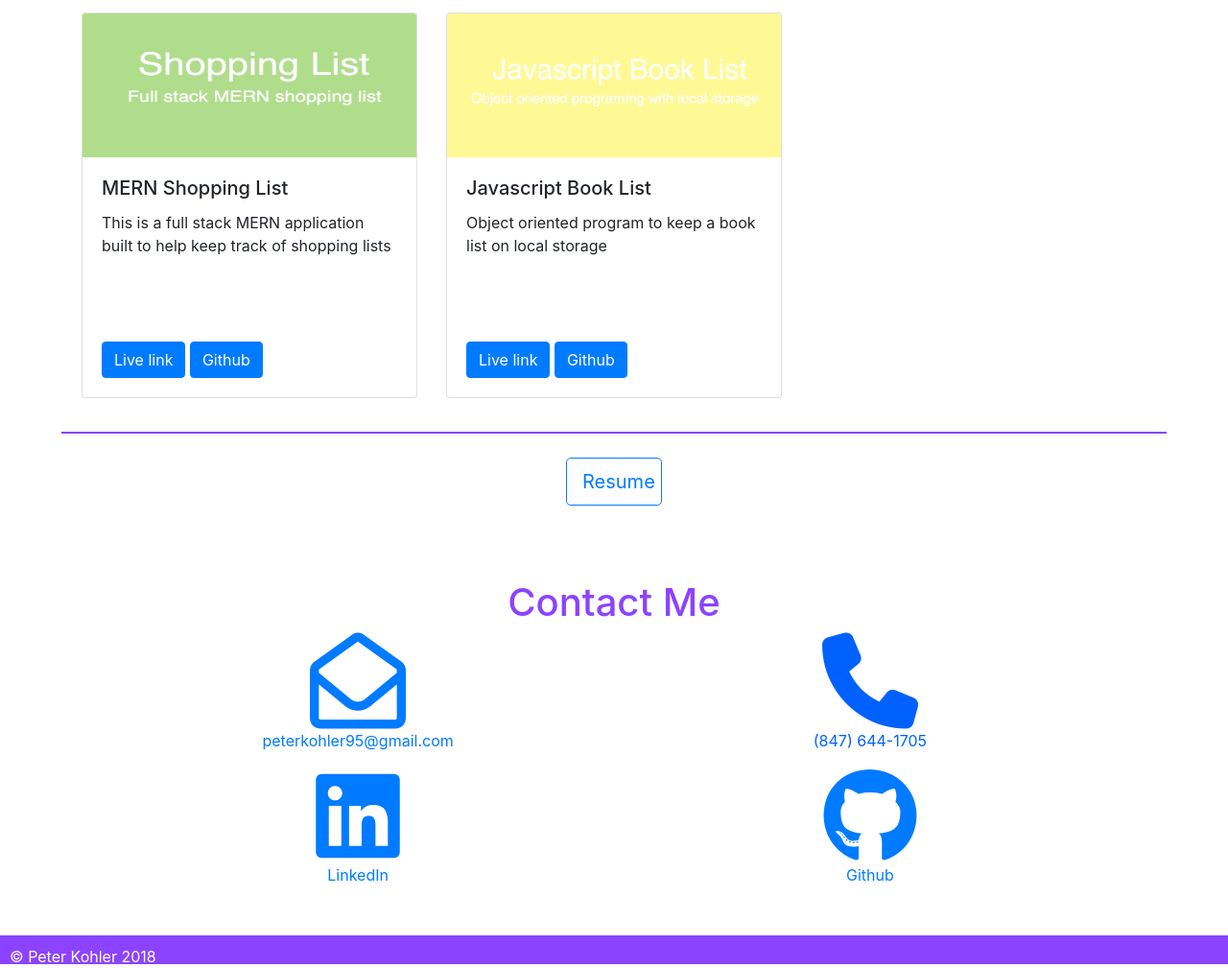
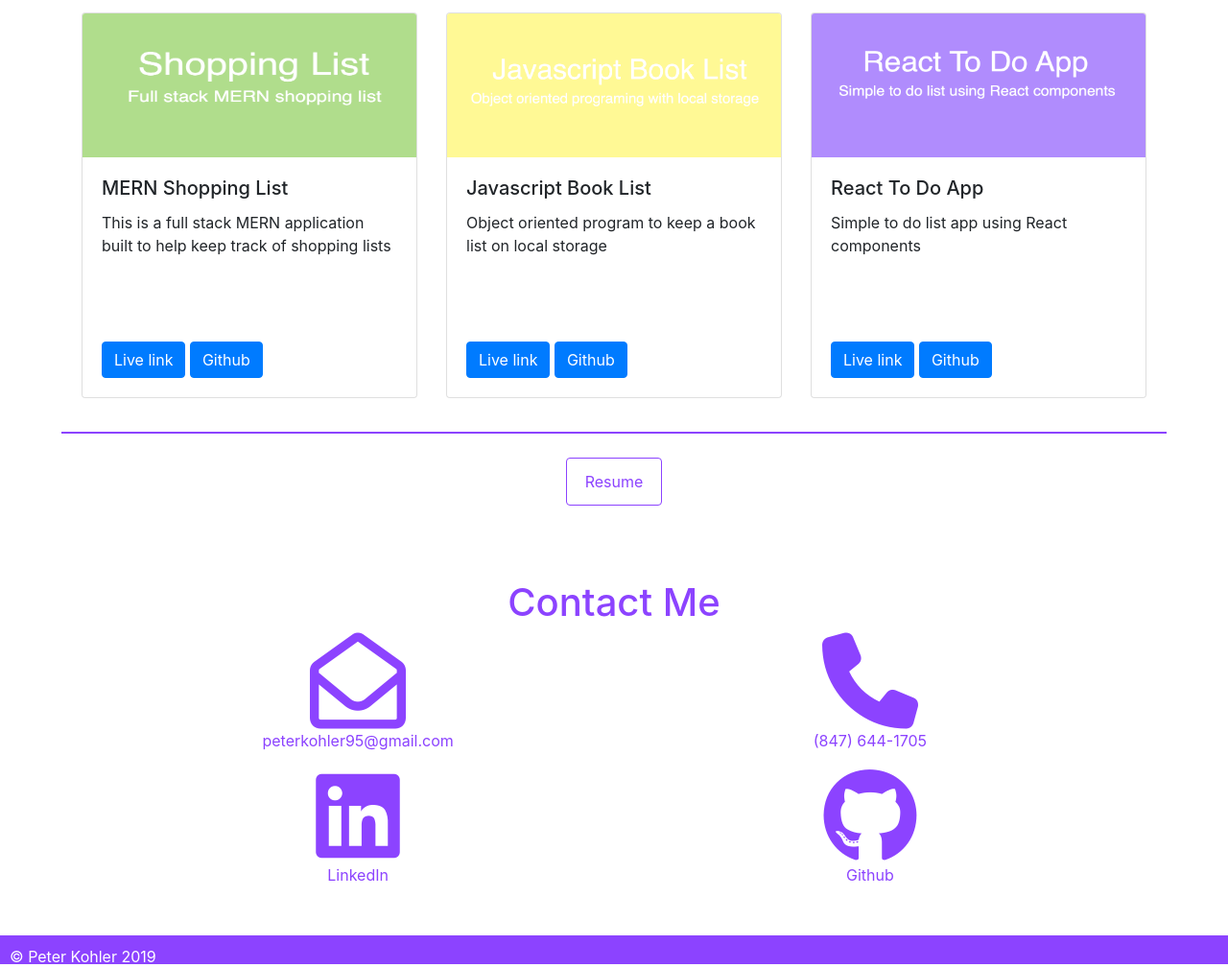
Before and after one commit to peterkohler95/Peter-Kohler-Portfolio, a plain HTML site: page index.html in a window 1280 px wide. Shown: the part 1410-2419 px from the top of the page at 96% size. Drawn offline with nearby package versions, Linux system fonts and the light colour scheme.

Commit message:
added React To Do list project

```diff
--- a/index.html
+++ b/index.html
@@ -90,7 +90,7 @@
                                 Freelanc Finder is a web application built for freelancers to upload their information for companies/recruiters to help find
                                 freelancers who most closely meet their needs.</p>
                             <a href="https://polar-fjord-99140.herokuapp.com/" class="btn btn-primary">Live link</a>
-                            <a href="https://github.com/peterkohler95/Freelanc-2" class="btn btn-primary">Github</a>
+                            <a href="https://github.com/peterkohler95/Freelanc-2" class="btn btn-primary" target="_blank">Github</a>
                         </div>
                     </div>
                 </div>
@@ -103,8 +103,8 @@
                                 in going to the same local events.
                             </p>
                             <br>
-                            <a href="https://peterkohler95.github.io/Appventure/" class="btn btn-primary">Live link</a>
-                            <a href="https://github.com/peterkohler95/Appventure" class="btn btn-primary">Github</a>
+                            <a href="https://peterkohler95.github.io/Appventure/" class="btn btn-primary" target="_blank">Live link</a>
+                            <a href="https://github.com/peterkohler95/Appventure" class="btn btn-primary" target="_blank">Github</a>
                         </div>
                     </div>
                 </div>
@@ -115,8 +115,8 @@
                             <h5 class="card-title">Train Schedule App</h5>
                             <p class="card-text">This project incorporates Firebase to create an app that can track users train schedules. Moment.js
                                 is used to calculate various data such as ETA and departure times. </p>
-                            <a href="https://peterkohler95.github.io/Train-Schedule-App/" class="btn btn-primary">Live link</a>
-                            <a href="https://github.com/peterkohler95/Train-Schedule-App" class="btn btn-primary">Github</a>
+                            <a href="https://peterkohler95.github.io/Train-Schedule-App/" class="btn btn-primary" target="_blank">Live link</a>
+                            <a href="https://github.com/peterkohler95/Train-Schedule-App" class="btn btn-primary" target="_blank">Github</a>
                         </div>
                     </div>
                 </div>
@@ -133,8 +133,8 @@
                             <br>
                             <br>
                             <br>
-                            <a href="https://fathomless-journey-44776.herokuapp.com/" class="btn btn-primary">Live link</a>
-                            <a href="https://github.com/peterkohler95/MERN-Shopping-List" class="btn btn-primary">Github</a>
+                            <a href="https://fathomless-journey-44776.herokuapp.com/" class="btn btn-primary" target="_blank">Live link</a>
+                            <a href="https://github.com/peterkohler95/MERN-Shopping-List" class="btn btn-primary" target="_blank">Github</a>
                         </div>
                     </div>
                 </div>
@@ -149,15 +149,31 @@
                             <br>
                             <br>
                             <br>
-                            <a href="https://fathomless-journey-44776.herokuapp.com/" class="btn btn-primary">Live link</a>
-                            <a href="https://github.com/peterkohler95/MERN-Shopping-List" class="btn btn-primary">Github</a>
+                            <a href="https://peterkohler95.github.io/JavaScript-BookList-App/" class="btn btn-primary" target="_blank">Live link</a>
+                            <a href="https://github.com/peterkohler95/JavaScript-BookList-App" class="btn btn-primary" target="_blank">Github</a>
                         </div>
                     </div>
+                </div>
 
-
+                <div class="col-xs-12 col-md-4">
+                    <div class="card">
+                        <img class="card-img-top" src="Screenshot 2019-01-28 14.43.26.png" alt="Card image cap">
+                        <div class="card-body">
+                            <h5 class="card-title">React To Do App</h5>
+                            <p class="card-text">
+                                Simple to do list app using React components</p>
+                            <br>
+                            <br>
+                            <br>
+                            <a href="https://peterkohler95.github.io/React-To-Do-App/" class="btn btn-primary" target="_blank">Live link</a>
+                            <a href="https://github.com/peterkohler95/React-To-Do-App" class="btn btn-primary" target="_blank">Github</a>
+                        </div>
+                    </div>
                 </div>
 
             </div>
+
+
 
 
         </div>
@@ -166,13 +182,10 @@
     <div class="lineID"></div>
 
     <div id="resumeIDscroll">
-        <button id="resumeBtn" type="button" class="btn btn-outline-primary btn-lg">
-            <a href="Peter Kohler Tech Resume (1).pdf" target="_blank">Resume</a>
-        </button>
+        <button onclick="window.open('Peter Kohler Tech Resume (1).pdf', '_blank')" id="resumeBtn" type="button" class="btn btn-outline-light"
+            target="_blank">Resume</button>
 
     </div>
-
-
 
     <div class="container" id="contactMeID">
         <h1 id="contactMeh1ID">Contact Me</h1>
@@ -187,27 +200,27 @@
             <div class="col-xs-12 col-md-6" id="phoneID">
                 <i class="fa fa-phone" aria-hidden="true"></i>
                 <br>
-                <p>(847) 644-1705</p>
+                <p id="phoneNumID">(847) 644-1705</p>
             </div>
             <div class="col-xs-12 col-md-6" id="linkedInID">
-                <a href="https://www.linkedin.com/in/peter-kohler-82373b112/">
+                <a href="https://www.linkedin.com/in/peter-kohler-82373b112/" target="_blank">
                     <i class="fa fa-linkedin-square" aria-hidden="true"></i>
                 </a>
                 <br>
-                <a href="https://www.linkedin.com/in/peter-kohler-82373b112/">LinkedIn</a>
+                <a href="https://www.linkedin.com/in/peter-kohler-82373b112/" target="_blank">LinkedIn</a>
             </div>
             <div class="col-xs-12 col-md-6" id="githubID">
-                <a href="https://github.com/peterkohler95">
+                <a href="https://github.com/peterkohler95" target="_blank">
                     <i class="fab fa-github"></i>
                 </a>
                 <br>
-                <a href="https://github.com/peterkohler95">Github</a>
+                <a href="https://github.com/peterkohler95" target="_blank">Github</a>
             </div>
         </div>
     </div>
 
     <div class="footer">
-        <p id="footerTxt">&copy Peter Kohler 2018</p>
+        <p id="footerTxt">&copy Peter Kohler 2019</p>
     </div>
 
 
--- a/main.css
+++ b/main.css
@@ -1,5 +1,9 @@
 h1 {
     text-align: center;
+}
+
+a {
+    color: #8C43FF;
 }
 
 #introTxt {
@@ -70,6 +74,7 @@ h1 {
 
 .fa, .fab, .far {
     font-size: 100px;
+    color: #8C43FF;
 
 }
 
@@ -139,3 +144,12 @@ h1 {
 #contactMeh1ID {
     color: #8C43FF;
 }
+
+#phoneNumID {
+    color: #8C43FF;
+}
+
+#resumeBtn {
+    border-color: #8C43FF !important;
+    color: #8C43FF;
+}
```
Also changed, not shown: Resume Pic.png (added), Screenshot 2019-01-28 13.51.14.png (added), Screenshot 2019-01-28 13.58.09.png (added), Screenshot 2019-01-28 14.43.26.png (added).
